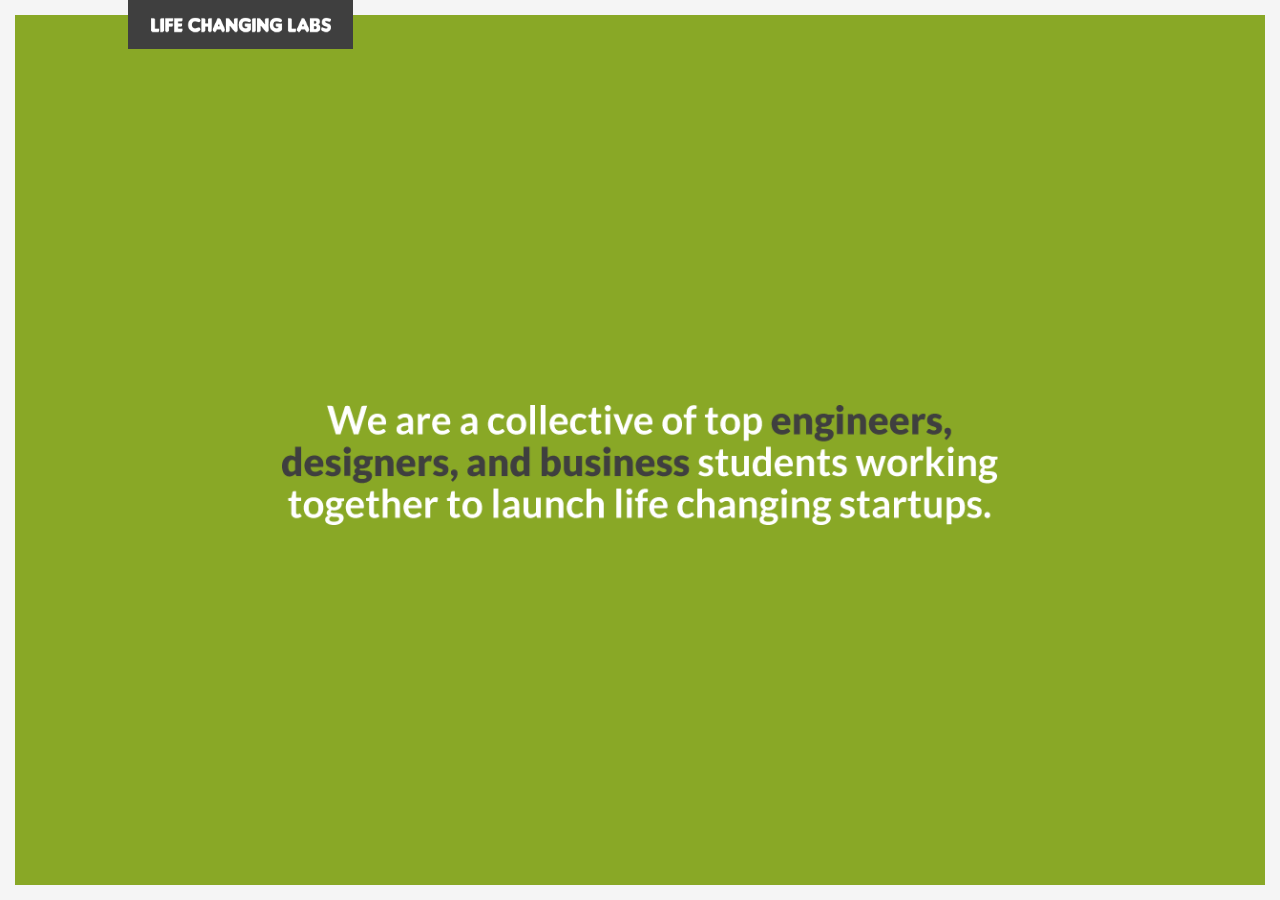
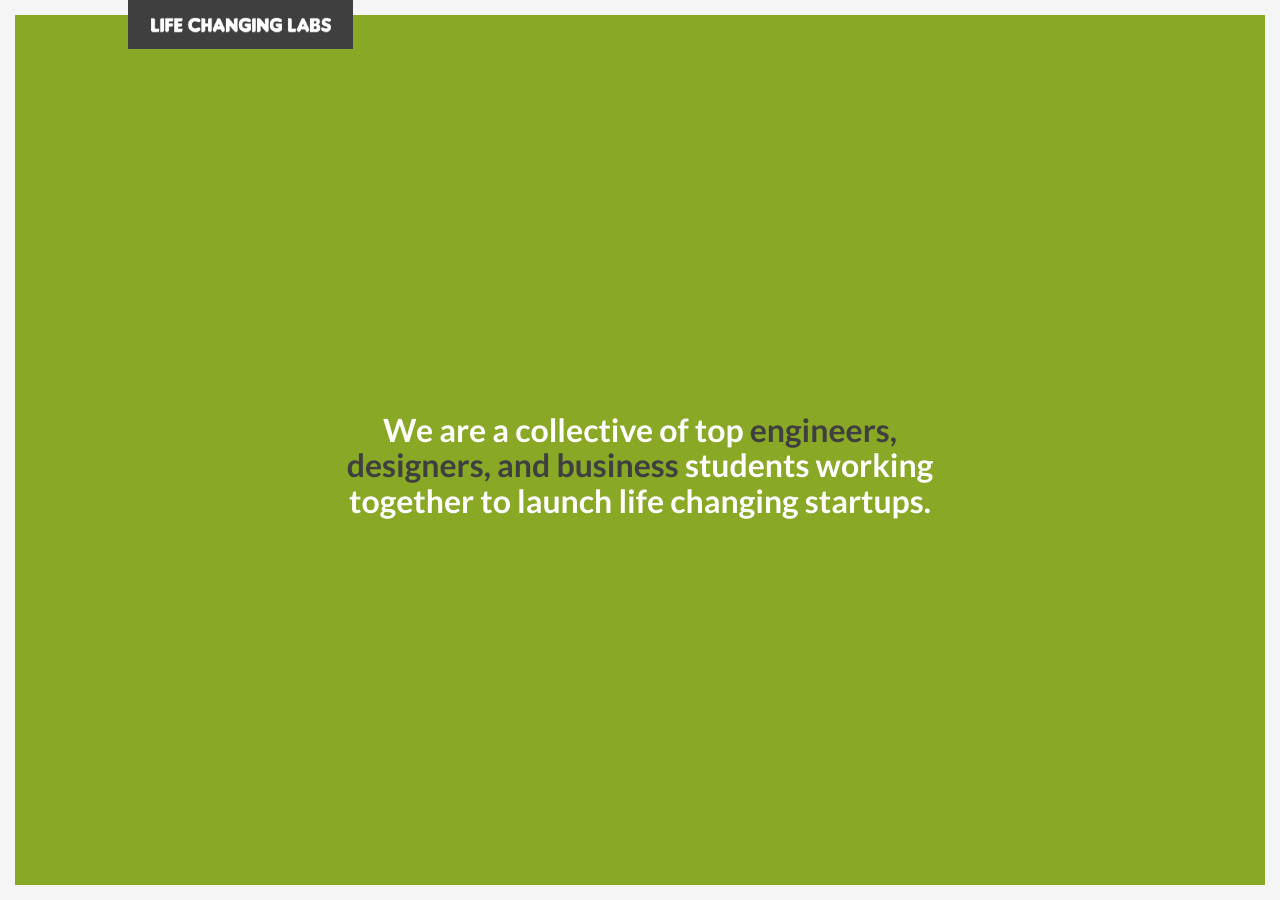
Before and after one commit to alilybit/alilybit.github.io, a Jekyll site: the page built from index.html, in a window 1280 px wide. Built offline with Jekyll 4.4.1, drawn with Linux system fonts in a browser that asks for light colours; nearby versions of some CDN libraries; library files that are not in the unit come from our copies.

Commit message:
Responsive font on home page

```diff
--- a/_includes/header.html
+++ b/_includes/header.html
@@ -1,6 +1,6 @@
 <a href="#offcanvas" data-uk-offcanvas>
-      <div class="lc-menu-btn uk-text-center uk-vertical-align">
-        <i class="uk-icon-reorder uk-vertical-align-middle"></i>
+      <div class="lc-menu-btn uk-text-center uk-vertical-align .uk-width-small-1-4">
+        <i class="uk-icon-reorder uk-vertical-align-middle .uk-width-small-1-4"></i>
       </div>
     </a>
     <div id="offcanvas" class="uk-offcanvas uk-hidden-small">
--- a/assets/css/main.css
+++ b/assets/css/main.css
@@ -111,10 +111,14 @@
   color: #444444;
 }
 
-.uk-offcanvas-bar .lc-contact img {
-  width: 30px;
-  opacity: 0.25;
+@media screen{
+    .uk-offcanvas-bar .lc-contact img {
+      width: 30px;
+      opacity: 0.25;
+    }
 }
+
+@media handheld
 
 .uk-offcanvas-bar .lc-contact img:hover {
   opacity: 0.35;
@@ -273,6 +277,37 @@
   color: #ffffff;
   text-decoration: none;
 }
+
+#slogan{
+    font-size: 32px;
+    color: white;
+    font-weight: bold;
+    line-height: 1.1;
+}
+
+#strongtext{
+    color: #3F3F3F;
+}
+
+br .uk-width-medium*{
+    visibility: collapse;
+}
+
+/*Media queries to alter font size with screen width*/
+@media only screen and (max-width: 767px){
+    #slogan{
+        font-size: 15px;
+    }
+}
+
+@media only screen and (max-width: 959x){
+    #slogan{
+        font-size: 27px;
+    }
+}
+
+/*change for handheld and other devices*/
+
 
 /* ABOUT */
 
--- a/index.html
+++ b/index.html
@@ -3,10 +3,12 @@
 layout: default
 id: home
 ---
-
 <div class="lc-section uk-width-4-5 uk-container-center uk-text-center uk-vertical-align">
   <div class="uk-width-7-10 uk-container-center uk-text-center uk-vertical-align-middle lc-no-hyphen">
-    <img src="{{ site.url }}/assets/img/header.png">
+    <span id="slogan" class=".uk-width-large-1-3">We are a collective of top <strong id="strongtext">engineers, <br class="uk-hidden-small">designers, and business</strong> students working <br class="uk-hidden-small">together to launch life changing startups.
+    </span>
+
+      <!--img id="main-img" src="{{ site.url }}/assets/img/header.png" class="uk-img-preserve"-->
     <br>
     <a class="lc-text-smallcaps uk-button" href="#offcanvas" data-uk-offcanvas>learn more</a><br>
   </div>
```
